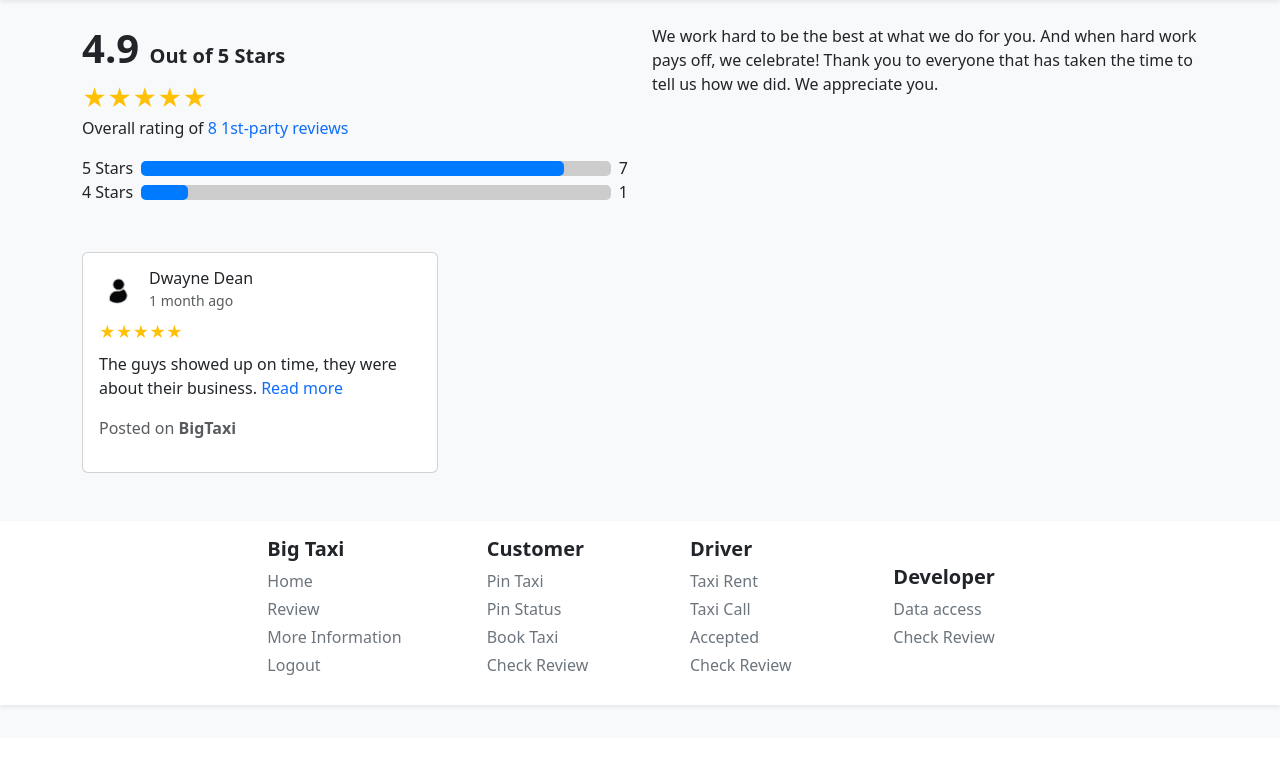
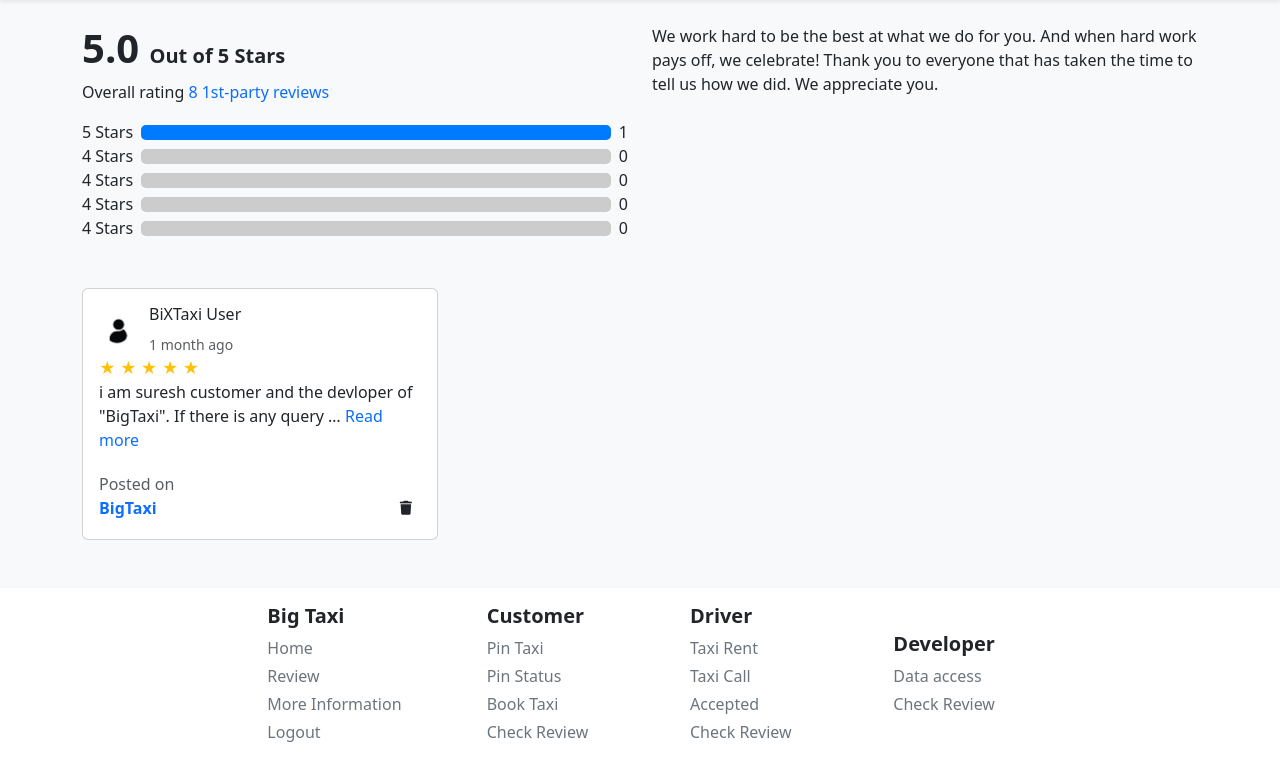
Before and after one commit to sureshdulupolai/BigTaxi, a Django app: page /home/review/ in a window 1280 px wide. Shown: the part 62-834 px from the top of the page. Before the commit the page ends 770 px from the top, so only its background shows below. Run offline with Django 5.2, Linux system fonts and the light colour scheme; a user stored in the database is signed in; data comes from the database, SQL or seed files in the repository; both versions use the stored data as it was after the commit.

Commit message:
creating a review template and views for bigtaxi

```diff
--- /dev/null
+++ b/Django/Taxi/static/css/review.css
@@ -0,0 +1,42 @@
+body {
+    background: #f8f9fa;
+}
+.review-box {
+    max-width: 700px;
+    margin: 50px auto;
+    background: white;
+    padding: 30px;
+    border-radius: 10px;
+    box-shadow: 0 0 10px rgba(0,0,0,0.1);
+}
+.star-rating {
+    font-size: 2rem;
+    direction: rtl;
+    display: inline-flex;
+}
+.star-rating input {
+    display: none;
+}
+.star-rating label {
+    color: #ccc;
+    cursor: pointer;
+}
+.star-rating input:checked ~ label,
+.star-rating label:hover,
+.star-rating label:hover ~ label {
+    color: orange;
+}
+.form-control:focus {
+    box-shadow: 0 1px 0 #007bff;
+    border-color: #007bff;
+}
+.rating-summary-bar {
+    height: 15px;
+    background: #ccc;
+    border-radius: 5px;
+}
+.rating-fill {
+    height: 15px;
+    background: #007bff;
+    border-radius: 5px;
+}
--- /dev/null
+++ b/Django/Taxi/static/js/review.js
@@ -0,0 +1,44 @@
+const rating = parseFloat("{{ totalOutOf }}");
+const fullStars = Math.floor(rating);
+const halfStar = (rating - fullStars) >= 0.5 ? 1 : 0;
+const emptyStars = 5 - fullStars - halfStar;
+
+let starHTML = '';
+for (let i = 0; i < fullStars; i++) {
+    starHTML += '<i class="fas fa-star"></i>';
+}
+if (halfStar) {
+    starHTML += '<i class="fas fa-star-half-alt"></i>';
+}
+for (let i = 0; i < emptyStars; i++) {
+    starHTML += '<i class="far fa-star"></i>';
+}
+
+document.getElementById('star-rating').innerHTML = starHTML;
+
+
+document.addEventListener("DOMContentLoaded", function () {
+const toggles = document.querySelectorAll(".toggle-text");
+
+toggles.forEach(function (toggle) {
+    toggle.addEventListener("click", function (e) {
+    e.preventDefault();
+    const cardText = this.closest(".card-text");
+    const shortText = cardText.querySelector(".short-text");
+    const fullText = cardText.querySelector(".full-text");
+    const brTag = cardText.querySelector(".toggle-break");
+
+    if (fullText.classList.contains("d-none")) {
+        shortText.classList.add("d-none");
+        fullText.classList.remove("d-none");
+        brTag.classList.remove("d-none");
+        this.textContent = "Show less";
+    } else {
+        shortText.classList.remove("d-none");
+        fullText.classList.add("d-none");
+        brTag.classList.add("d-none");
+        this.textContent = "Read more";
+    }
+    });
+});
+});
--- a/Django/Taxi/taxi_app/views.py
+++ b/Django/Taxi/taxi_app/views.py
@@ -72,20 +72,23 @@ def locationPageFunctionViewBase(request):
         return redirect('taxi_app:home')
     return render(request, 'main/checkLocation.html')
 
+def PointCount(RarLst, values = 1):
+    return len([i.userStar for i in RarLst if int(i.userStar) == values])
 
 def reviewPageFunctionBaseView(request):
     if request.user.is_authenticated:
-        showData = True; uNameData = request.user.username
+        showData = True; buttonData = False; uNameData = request.user.username
         U = User.objects.get(username = uNameData); data = usersDataModel.objects.get(ULink = U)
         IMG = data.UProfileImage; userName = data.UProfileName
 
         RarLst = ReviewAndRating.objects.all()
-        newRar = [DataInRar for DataInRar in RarLst if uNameData == DataInRar.username]
-        if len(newRar) == 1: showData = False
+        newRar = [DataInRar for DataInRar in RarLst if str(uNameData) == str(DataInRar.username)]
+
+        if newRar: showData = False; buttonData = True
+
 
         if request.method == 'POST':
-            userCodeEnter = request.POST.get('uCode'); userReviewEnter = request.POST.get('uReview'); userStarEnter = int(request.POST.get('uStar')); userCategoryForRatingEnter = request.POST.get('uCategoryForRating')
-            RBCLst = ReviewBarcode.objects.all(); CodeName = 'REVIEWCODE'; barCodeCreate = '';
+            userCodeEnter = request.POST.get('uCode'); userReviewEnter = request.POST.get('uReview'); userStarEnter = int(request.POST.get('uStar')); userCategoryForRatingEnter = request.POST.get('uCategoryForRating'); RBCLst = ReviewBarcode.objects.all(); CodeName = 'REVIEWCODE'; barCodeCreate = '';
 
             if len(RBCLst) != 0:
                 RBC = [DataInRBC for DataInRBC in RBCLst]; DataLst = str(RBC[len(RBC) - 1]); newCodes = ''
@@ -95,19 +98,52 @@ def reviewPageFunctionBaseView(request):
 
             else: noCode = 1064; barCodeCreate = CodeName + str(noCode)
 
-            ReviewAndRating(username = uNameData | 'none', userCode = userCodeEnter, ratingBarCode = barCodeCreate, userReview = userReviewEnter | 'Good Service Support', userStar = userStarEnter, userCategoryForRating = userCategoryForRatingEnter).save()
+            ReviewAndRating(username = uNameData, userCode = userCodeEnter, ratingBarCode = barCodeCreate, userReview = userReviewEnter or 'Good Service Support', userStar = userStarEnter, userCategoryForRating = str(userCategoryForRatingEnter)).save()
             ReviewBarcode(barCode = barCodeCreate).save()
 
             return redirect('taxi_app:review')
 
-        if len(RarLst) > 0:
-            newRar = newRar + [DataInRar for DataInRar in RarLst if uNameData != DataInRar.username]
+        if len(RarLst) > 0: newRar = newRar + [DataInRar for DataInRar in RarLst if uNameData != DataInRar.username]
 
-        context = {'image' : IMG, 'uName' : userName, 'showData' : showData, 'Rar' : newRar}
+        operationUser = []
+        for i in newRar:
+            uNameCodeSearch = i.userCode; DataIn = usersDataModel.objects.get(UserCode = uNameCodeSearch); operationUser += [(DataIn.UProfileName, DataIn.UProfileImage, i.userStar)]
+        fullReviewLst = zip(newRar, operationUser)
+
+        # review count
+        CountData = [i.userStar for i in RarLst]; TotalReview = sum(CountData); TotalCount = len(CountData);
+
+        if TotalCount != 0: averageStarRating = TotalReview / TotalCount; totalOutOf = round(averageStarRating, 1)
+        else: totalOutOf = 0
+
+        countFiveStar = PointCount(RarLst=RarLst, values=5); countFourStar = PointCount(RarLst=RarLst, values=4); countThreeStar = PointCount(RarLst=RarLst, values=3); countTwoStar = PointCount(RarLst=RarLst, values=2); countOneStar = PointCount(RarLst=RarLst, values=1)
+
+        if TotalCount != 0: styleFive = countFiveStar / TotalCount * 100; styleFour = countFourStar / TotalCount * 100; styleThree = countThreeStar / TotalCount * 100; styleTwo = countTwoStar / TotalCount * 100; styleOne = countOneStar / TotalCount * 100
+        else: styleFive = 0; styleFour = 0; styleThree = 0; styleTwo = 0; styleOne = 0
+
+        context = { 'buttonData' : buttonData, 'image' : IMG, 'uName' : userName, 'showData' : showData, 'Rar' : fullReviewLst, 'totalOutOf' : totalOutOf, 'countFiveStar' : countFiveStar, 'countFourStar' : countFourStar, 'countThreeStar' : countThreeStar, 'countTwoStar' : countTwoStar, 'countOneStar' : countOneStar, 'styleFive' : styleFive, 'styleFour' : styleFour, 'styleThree' : styleThree, 'styleTwo' : styleTwo, 'styleOne' : styleOne }
+
         return render(request, 'footer/review.html', context)
 
     else:
-        return redirect('driver:customerLogin')
+        showData = False; buttonData = False; RarLst = ReviewAndRating.objects.all(); newRar = [DataInRar for DataInRar in RarLst]; operationUser = []
+        for i in newRar:
+            uNameCodeSearch = i.userCode; DataIn = usersDataModel.objects.get(UserCode = uNameCodeSearch); operationUser += [(DataIn.UProfileName, DataIn.UProfileImage, i.userStar)]
+        fullReviewLst = zip(newRar, operationUser)
+        # review count
+        CountData = [i.userStar for i in RarLst]; TotalReview = sum(CountData); TotalCount = len(CountData);
+
+        if TotalCount != 0: averageStarRating = TotalReview / TotalCount; totalOutOf = round(averageStarRating, 1)
+        else: totalOutOf = 0
+
+        countFiveStar = PointCount(RarLst=RarLst, values=5); countFourStar = PointCount(RarLst=RarLst, values=4); countThreeStar = PointCount(RarLst=RarLst, values=3); countTwoStar = PointCount(RarLst=RarLst, values=2); countOneStar = PointCount(RarLst=RarLst, values=1)
+
+        if TotalCount != 0: styleFive = countFiveStar / TotalCount * 100; styleFour = countFourStar / TotalCount * 100; styleThree = countThreeStar / TotalCount * 100; styleTwo = countTwoStar / TotalCount * 100; styleOne = countOneStar / TotalCount * 100
+        else: styleFive = 0; styleFour = 0; styleThree = 0; styleTwo = 0; styleOne = 0
+
+        messages.info(request, 'To post a review in BigTaxi. Login, Now!')
+        context = { 'buttonData' : buttonData, 'showData' : showData, 'Rar' : fullReviewLst, 'totalOutOf' : totalOutOf, 'countFiveStar' : countFiveStar, 'countFourStar' : countFourStar, 'countThreeStar' : countThreeStar, 'countTwoStar' : countTwoStar, 'countOneStar' : countOneStar, 'styleFive' : styleFive, 'styleFour' : styleFour, 'styleThree' : styleThree, 'styleTwo' : styleTwo, 'styleOne' : styleOne }
+        return render(request, 'footer/review.html', context)
 
 def PinFunction(dataPresentLst):
     dataOfPinLst = []
--- a/Django/Taxi/templates/base.html
+++ b/Django/Taxi/templates/base.html
@@ -11,7 +11,9 @@
     <link rel="stylesheet" href="{% static 'css/loader.css' %}">
     <script src="https://cdn.jsdelivr.net/npm/bootstrap@5.3.0/dist/js/bootstrap.bundle.min.js"></script>
     <link href="https://cdn.jsdelivr.net/npm/bootstrap-icons@1.10.5/font/bootstrap-icons.css" rel="stylesheet">
-    <link href="https://cdn.jsdelivr.net/npm/bootstrap-icons@1.10.5/font/bootstrap-icons.css" rel="stylesheet">
+    <link rel="stylesheet" href="https://cdnjs.cloudflare.com/ajax/libs/font-awesome/6.5.0/css/all.min.css" integrity="sha512-..." crossorigin="anonymous" referrerpolicy="no-referrer" />
+
+
     <script src="{% static 'js/eye.js' %}"></script>
 
   </head>
--- a/Django/Taxi/templates/footer/review.html
+++ b/Django/Taxi/templates/footer/review.html
@@ -5,51 +5,8 @@
 <head>
   <meta charset="UTF-8">
   <title>Review Post Page</title>
+  <link rel="stylesheet" href="../../static/css/review.css">
   <link href="https://cdn.jsdelivr.net/npm/bootstrap@5.3.0/dist/css/bootstrap.min.css" rel="stylesheet">
-  <style>
-    body {
-      background: #f8f9fa;
-    }
-    .review-box {
-      max-width: 700px;
-      margin: 50px auto;
-      background: white;
-      padding: 30px;
-      border-radius: 10px;
-      box-shadow: 0 0 10px rgba(0,0,0,0.1);
-    }
-    .star-rating {
-      font-size: 2rem;
-      direction: rtl;
-      display: inline-flex;
-    }
-    .star-rating input {
-      display: none;
-    }
-    .star-rating label {
-      color: #ccc;
-      cursor: pointer;
-    }
-    .star-rating input:checked ~ label,
-    .star-rating label:hover,
-    .star-rating label:hover ~ label {
-      color: orange;
-    }
-    .form-control:focus {
-      box-shadow: 0 1px 0 #007bff;
-      border-color: #007bff;
-    }
-    .rating-summary-bar {
-      height: 15px;
-      background: #ccc;
-      border-radius: 5px;
-    }
-    .rating-fill {
-      height: 15px;
-      background: #007bff;
-      border-radius: 5px;
-    }
-  </style>
 </head>
 <body>
 
@@ -85,7 +42,11 @@
 
         <div class="d-flex justify-content-end">
         <button type="button" class="btn btn-light me-2">Cancel</button>
-        <button type="submit" class="btn btn-primary">Post</button>
+        {% if user.is_authenticated %}
+          <button type="submit" class="btn btn-primary">Post</button>
+        {% else %}
+          <a href="{% url 'driver:customerLogin' %}" class="btn btn-primary">Post</a>
+        {% endif %}
         </div>
     </div>
     </form>
@@ -96,26 +57,52 @@
   <div class="container mb-5 mt-4">
     <div class="row">
       <div class="col-md-6">
-        <h1 class="fw-bold">4.9 <small class="fs-5">Out of 5 Stars</small></h1>
-        <div class="text-warning fs-4">★★★★★</div>
-        <p>Overall rating of <a href="#">8 1st-party reviews</a></p>
+        <h1 class="fw-bold">{{ totalOutOf }} <small class="fs-5">Out of 5 Stars</small></h1>
+        <div id="star-rating" class="text-warning fs-4"></div>
+
+        <p>Overall rating <a href="#">8 1st-party reviews</a></p>
 
         <!-- Rating Bars -->
         <div class="d-flex align-items-center">
           <div class="me-2">5 Stars</div>
           <div class="flex-grow-1 me-2 rating-summary-bar">
-            <div class="rating-fill" style="width: 90%;"></div>
+            <div class="rating-fill" style="width: {{ styleFive }}%;"></div>
           </div>
-          <div>7</div>
+          <div>{{ countFiveStar }}</div>
         </div>
+
         <div class="d-flex align-items-center">
           <div class="me-2">4 Stars</div>
           <div class="flex-grow-1 me-2 rating-summary-bar">
-            <div class="rating-fill" style="width: 10%;"></div>
+            <div class="rating-fill" style="width: {{ styleFour }}%;"></div>
           </div>
-          <div>1</div>
+          <div>{{ countFourStar }}</div>
         </div>
-        <!-- Optional: 3, 2, 1 Star rows -->
+
+        <div class="d-flex align-items-center">
+          <div class="me-2">4 Stars</div>
+          <div class="flex-grow-1 me-2 rating-summary-bar">
+            <div class="rating-fill" style="width: {{ styleThree }}%;"></div>
+          </div>
+          <div>{{ countThreeStar }}</div>
+        </div>
+
+        <div class="d-flex align-items-center">
+          <div class="me-2">4 Stars</div>
+          <div class="flex-grow-1 me-2 rating-summary-bar">
+            <div class="rating-fill" style="width: {{ styleTwo }}%;"></div>
+          </div>
+          <div>{{ countTwoStar }}</div>
+        </div>
+
+        <div class="d-flex align-items-center">
+          <div class="me-2">4 Stars</div>
+          <div class="flex-grow-1 me-2 rating-summary-bar">
+            <div class="rating-fill" style="width: {{ styleOne }}%;"></div>
+          </div>
+          <div>{{ countOneStar }}</div>
+        </div>
+
       </div>
 
       <div class="col-md-6">
@@ -127,30 +114,58 @@
   <!-- User Review Cards -->
   <div class="container">
     <div class="row row-cols-1 row-cols-md-3 g-4">
-
     {% if Rar %}
-      <div class="col">
-        <div class="card h-100">
+      {% for Rar, DL in Rar %}
+        <div class="col">
+          <div class="card h-100 d-flex flex-column justify-content-between">
             <div class="card-body">
-            <div class="d-flex align-items-center mb-2">
+              <div class="d-flex align-items-center">
                 <div style="width: 40px; height: 40px; overflow: hidden; border-radius: 50%; margin-right: 10px;">
-                <img src="/media/{{ image }}" alt="User Image" style="width: 100%; height: 100%; object-fit: cover;">
+                  <img src="/media/{{ image }}" alt="User Image" style="width: 100%; height: 100%; object-fit: cover;">
                 </div>
                 <div>
-                <h6 class="card-title mb-0">Dwayne Dean</h6>
-                <small class="text-muted">1 month ago</small>
+                  <h6 class="card-title">{{ DL.0 }}</h6>
+                  <small class="text-muted">1 month ago</small>
                 </div>
+              </div>
+
+              <div class="text-warning">
+                {% for i in "12345"|make_list %}
+                  {% if forloop.counter <= DL.2 %}
+                    ★
+                  {% else %}
+                    ☆
+                  {% endif %}
+                {% endfor %}
+              </div>
+
+              <p class="card-text">
+                <span class="short-text">{{ Rar.userReview|truncatewords:14 }}</span>
+                <span class="full-text d-none">{{ Rar.userReview }}</span>
+                <br class="toggle-break d-none">
+                <a href="#" class="toggle-text text-primary text-decoration-none">Read more</a>
+              </p>
+
+              <div class="d-flex justify-content-between align-items-center">
+              <p class="text-muted mb-0">
+                Posted on <br><strong><a href="#">BigTaxi</a></strong>
+              </p>
+
+              {% if buttonData %}
+                <button class="btn btn-sm mt-4">
+                  <i class="fa-solid fa-trash"></i>
+                </button>
+              {% endif %}
             </div>
-            <div class="text-warning mb-2">★★★★★</div>
-            <p class="card-text">The guys showed up on time, they were about their business. <a href="#" style="text-decoration: none;">Read more</a></p>
-            <p class="text-muted">Posted on <strong>BigTaxi</strong></p>
             </div>
+          </div>
         </div>
-    </div>
+      {% endfor %}
     {% endif %}
-
     </div>
   </div>
+
+  <script src="../../static/js/review.js"></script>
 
 </body>
 </html>
```
Also changed, not shown: Django/Taxi/db.sqlite3.
